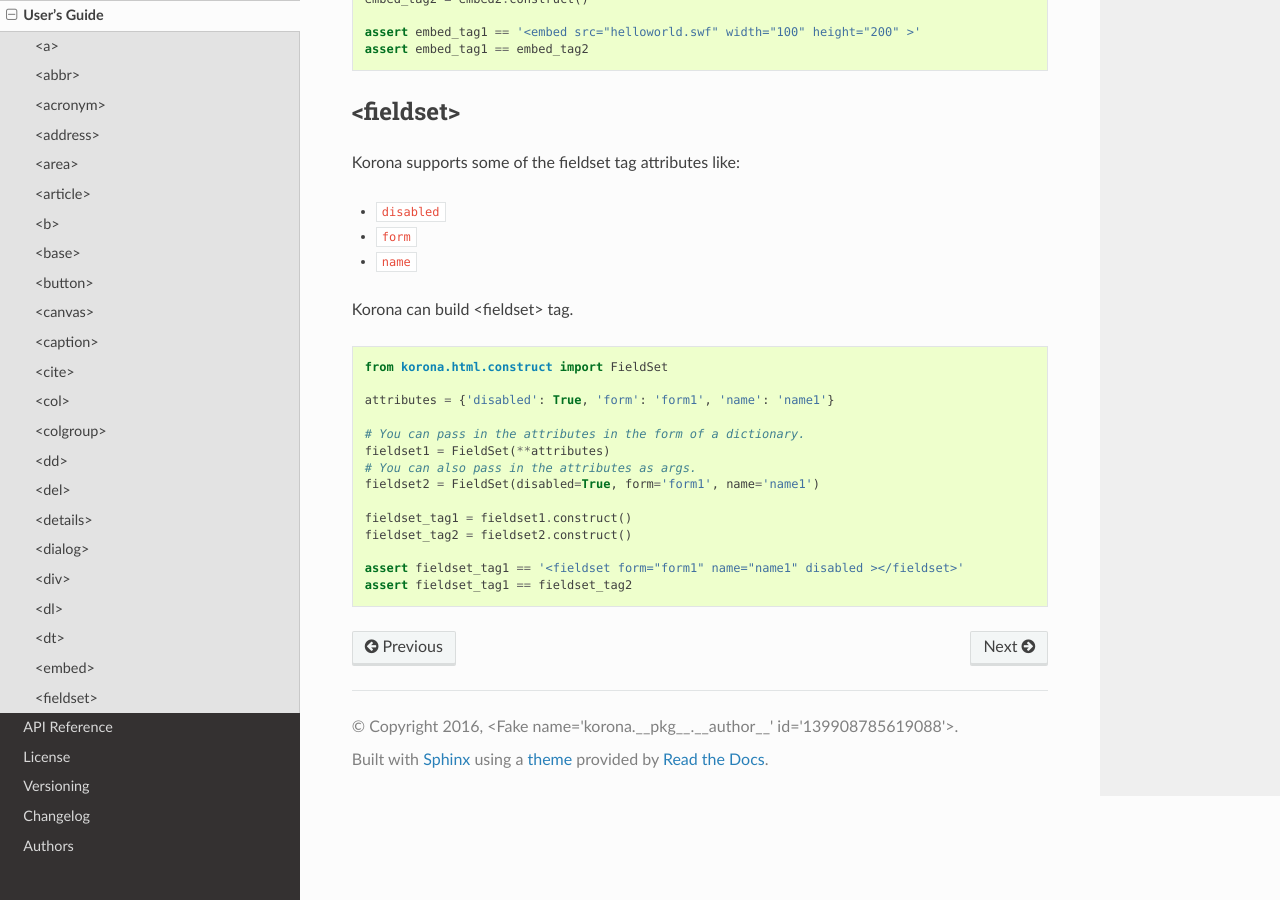
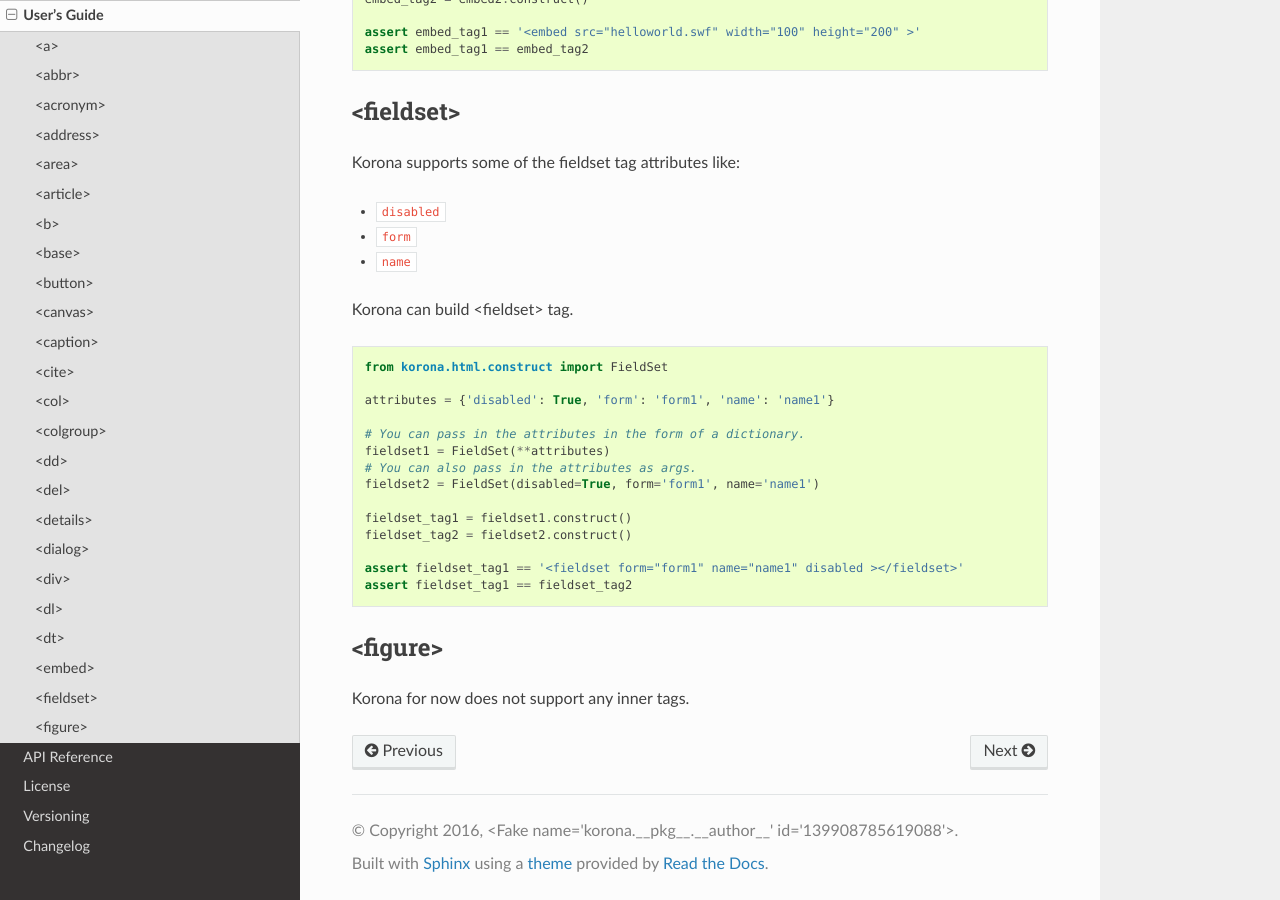
Before and after one commit to bharadwajyarlagadda/korona, a Sphinx documentation site: the page built from docs/guide.rst, in a window 1280 px wide and 900 px high, scrolled down 10827 px. Built offline with Sphinx 7.4.7 and the Read the Docs theme 2.0.0, drawn with Linux system fonts in a browser that asks for light colours; the version number could not be read and is left out.

Commit message:
Added <figure> tag to api reference

```diff
--- a/docs/api.rst
+++ b/docs/api.rst
@@ -92,3 +92,7 @@
 
 .. autoclass:: korona.html.construct.FieldSet
     :members:
+
+
+.. autoclass:: korona.html.construct.Figure
+    :members:
--- a/docs/guide.rst
+++ b/docs/guide.rst
@@ -600,3 +600,8 @@
 
     assert fieldset_tag1 == '<fieldset form="form1" name="name1" disabled ></fieldset>'
     assert fieldset_tag1 == fieldset_tag2
+
+<figure>
+--------
+
+Korona for now does not support any inner tags.
```
